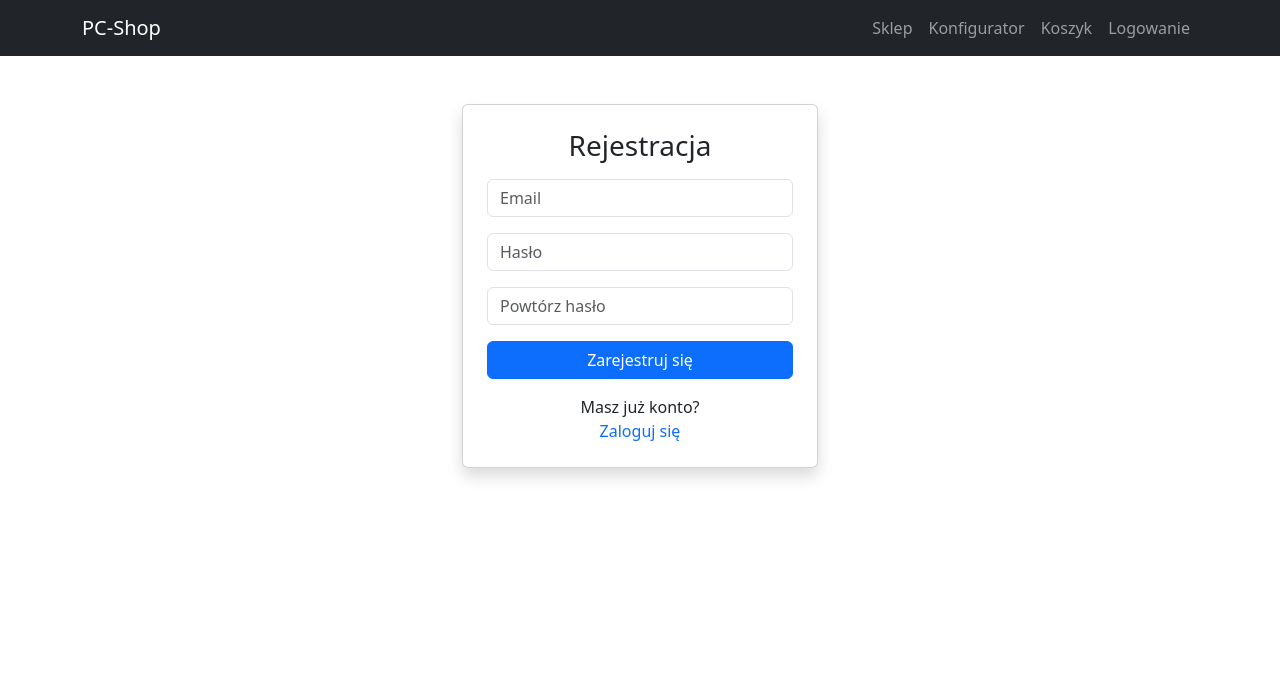
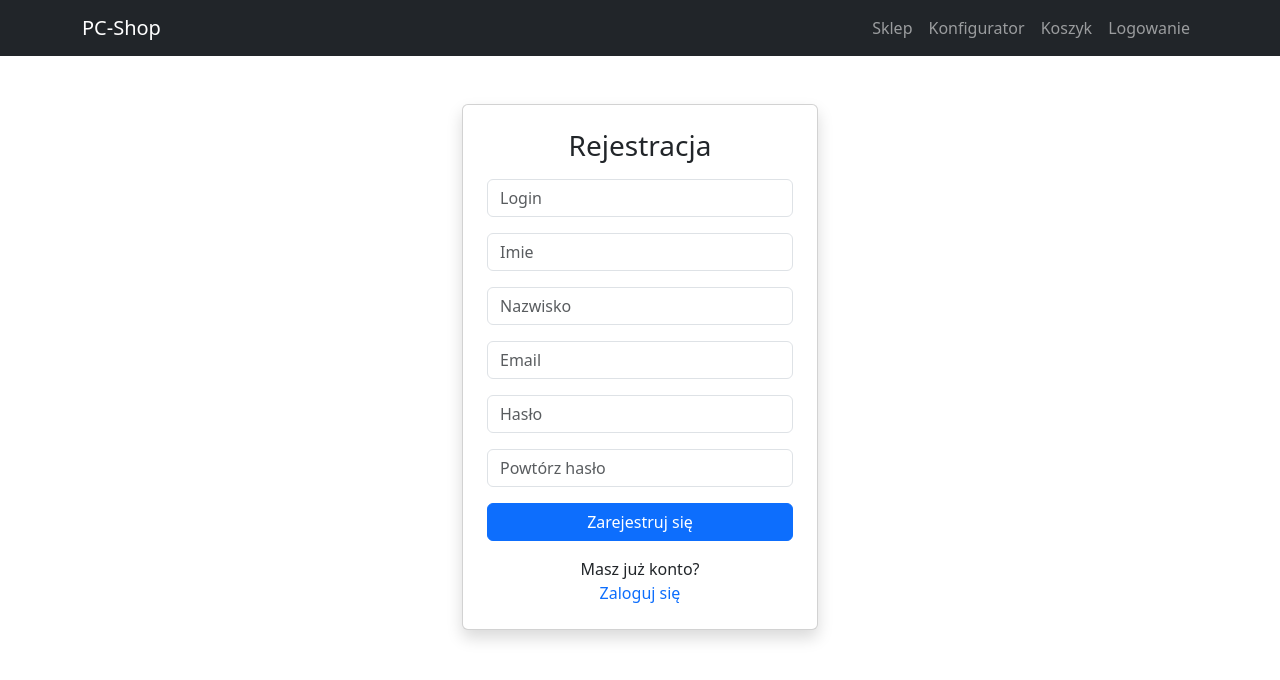
Before and after one commit to GoldenWindR/BuildDreamPc, a React (Vite) app in the folder Frontend/pc-shop/: page /register in a window 1280 px wide. Shown: the top 680 px of the page. Built offline with nearby package versions, Linux system fonts and the light colour scheme.

Commit message:
0.4
Logowanie

```diff
--- a/Frontend/pc-shop/src/pages/Login.jsx
+++ b/Frontend/pc-shop/src/pages/Login.jsx
@@ -2,27 +2,47 @@ import { useState } from "react";
 import { useNavigate } from "react-router-dom";
 
 function Login() {
-  const [email, setEmail] = useState("");
+  const [login, setLogin] = useState("");
   const [password, setPassword] = useState("");
   const [error, setError] = useState("");
 
   const navigate = useNavigate();
 
-  const handleLogin = (e) => {
+  const handleLogin = async (e) => {
     e.preventDefault();
+    setError("");
 
-    // Walidacja
-    if (!email || !password) {
+    if (!login || !password) {
       setError("Wszystkie pola są wymagane");
       return;
     }
 
-    // FAKE login (na razie)
-    if (email === "admin@pcshop.pl" && password === "admin") {
-      setError("");
+    try {
+      const response = await fetch("http://localhost:5000/login", {
+        method: "POST",
+        headers: {
+          "Content-Type": "application/json"
+        },
+        body: JSON.stringify({
+          login: login,
+          password: password
+        })
+      });
+
+      const data = await response.json();
+
+      if (!response.ok) {
+        setError(data.error || "Błąd logowania");
+        return;
+      }
+
+      // ✅ zapis JWT
+      localStorage.setItem("token", data.access_token);
+
+      // ✅ przekierowanie
       navigate("/");
-    } else {
-      setError("Nieprawidłowy email lub hasło");
+    } catch (err) {
+      setError("Brak połączenia z serwerem");
     }
   };
 
@@ -37,11 +57,11 @@ function Login() {
 
             <form onSubmit={handleLogin}>
               <input
-                type="email"
+                type="text"
                 className="form-control mb-3"
-                placeholder="Email"
-                value={email}
-                onChange={(e) => setEmail(e.target.value)}
+                placeholder="Login"
+                value={login}
+                onChange={(e) => setLogin(e.target.value)}
               />
 
               <input
@@ -59,19 +79,20 @@ function Login() {
 
             <p className="text-center mt-3 mb-0">
               Login testowy:<br />
-              <strong>admin@pcshop.pl / admin</strong>
+              <strong>admin / admin</strong>
+            </p>
 
-            </p>
             <p className="text-center mt-3 mb-0">
-              jeszcze nie masz kont?
+              Jeszcze nie masz konta?{" "}
               <span
                 className="text-primary"
                 style={{ cursor: "pointer" }}
                 onClick={() => navigate("/register")}
               >
-                rejestruj sie
+                Zarejestruj się
               </span>
             </p>
+
           </div>
         </div>
       </div>
--- a/Frontend/pc-shop/src/pages/Register.jsx
+++ b/Frontend/pc-shop/src/pages/Register.jsx
@@ -48,6 +48,30 @@ function Register() {
 
             <form onSubmit={handleRegister}>
               <input
+                type="text"
+                className="form-control mb-3"
+                placeholder="Login"
+                value={email}
+                onChange={(e) => setEmail(e.target.value)}
+              />
+
+              <input
+                type="text"
+                className="form-control mb-3"
+                placeholder="Imie"
+                value={email}
+                onChange={(e) => setEmail(e.target.value)}
+              />
+
+              <input
+                type="text"
+                className="form-control mb-3"
+                placeholder="Nazwisko"
+                value={email}
+                onChange={(e) => setEmail(e.target.value)}
+              />
+
+              <input
                 type="email"
                 className="form-control mb-3"
                 placeholder="Email"
```
